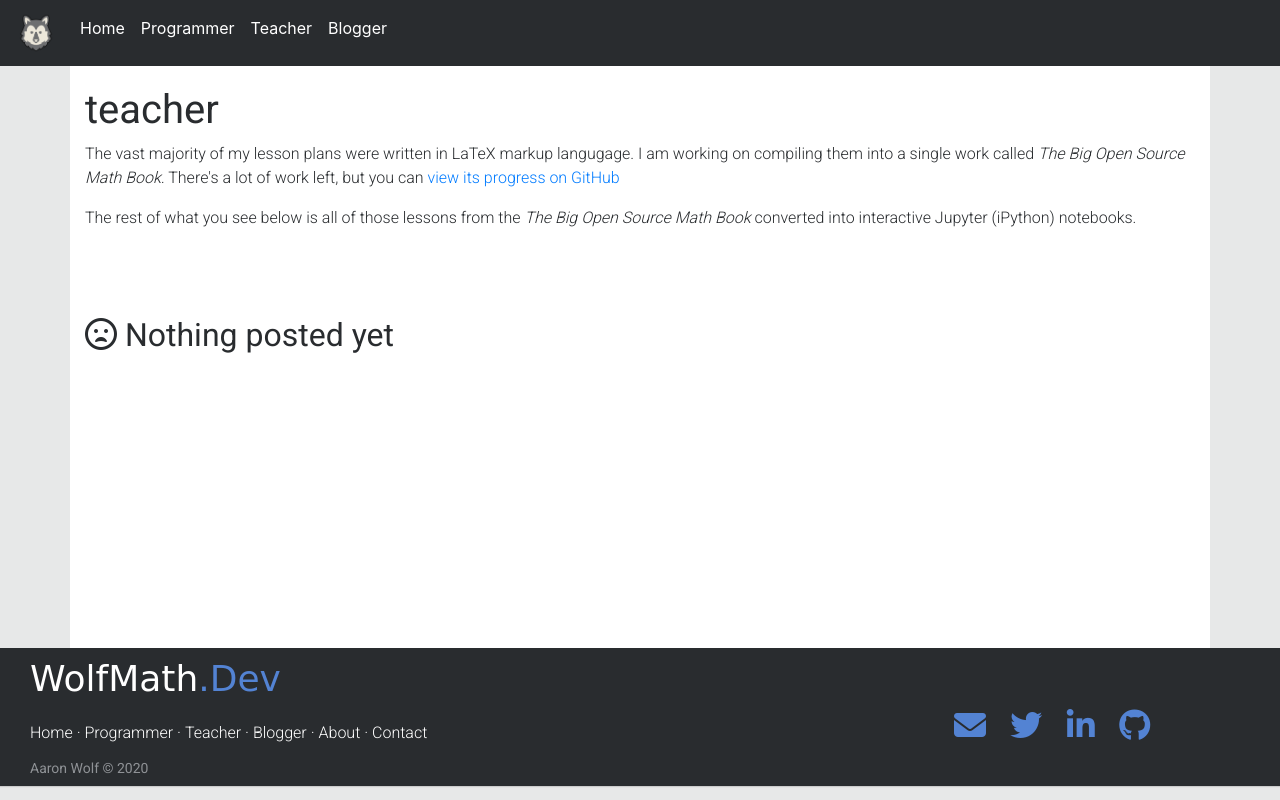
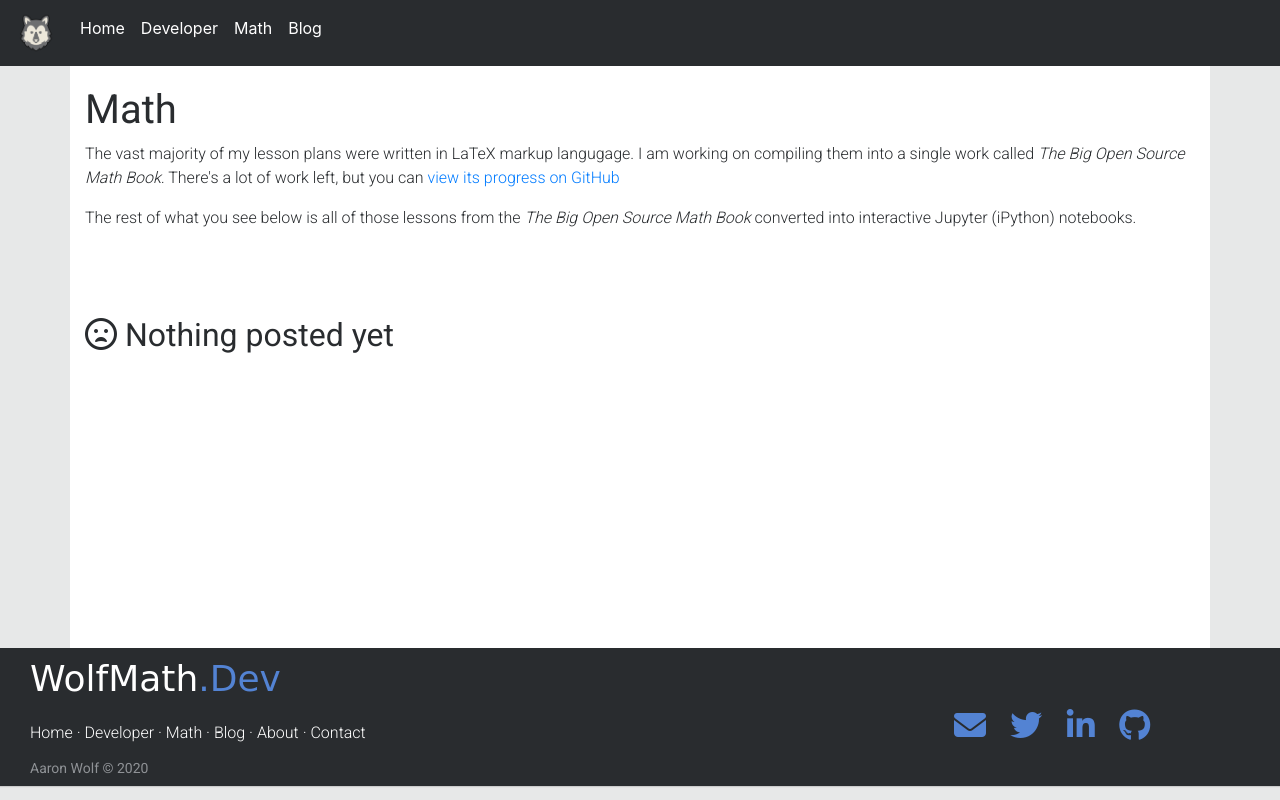
Before and after one commit to wolfpackdevs/wolfmathdev, a Django app: page /teach/ in a window 1280 px wide. Run offline with Django 3.2, Linux system fonts and the light colour scheme; data that the repository does not hold is empty; some libraries are stand-ins or nearby versions.

Commit message:
images and styling

```diff
--- a/static/css/main.css
+++ b/static/css/main.css
@@ -70,6 +70,8 @@ a {
 
 .h-100:hover h4, .h-100:hover p {
   color: #14213d !important;
+  transform: scale(1.2);
+  transition: 0.2s;
 }
 
 /* Navbar */
--- a/teach/templates/teach/index.html
+++ b/teach/templates/teach/index.html
@@ -2,7 +2,7 @@
 {% load static %}
 
 {% block content %}
-  <h1>teacher</h1>
+  <h1>Math</h1>
 
   <p>The vast majority of my lesson plans were written in LaTeX markup langugage. I am working on compiling them into
   a single work called <em>The Big Open Source Math Book.</em> There's a lot of work left, but you can
--- a/templates/base.html
+++ b/templates/base.html
@@ -28,9 +28,9 @@
             <img src="{% static '/img/wolf-logo_D5.png' %}" width="40" alt="">
           </a>
           <a class="nav-item nav-link active" href="{% url 'home' %}">Home <span class="sr-only">(current)</span></a>
-          <a class="nav-item nav-link" href="{% url 'projects' %}">Programmer</a>
-          <a class="nav-item nav-link" href="{% url 'teach' %}">Teacher</a>
-          <a class="nav-item nav-link" href="{% url 'blog' %}">Blogger</a>
+          <a class="nav-item nav-link" href="{% url 'projects' %}">Developer</a>
+          <a class="nav-item nav-link" href="{% url 'teach' %}">Math</a>
+          <a class="nav-item nav-link" href="{% url 'blog' %}">Blog</a>
         </div>
       </div>
     </nav>
@@ -47,9 +47,9 @@
         <h3>WolfMath<span>.Dev</span></h3>
         <p class="footer-links">
           <a href="{% url 'home' %}">Home</a> ·
-          <a href="{% url 'projects' %}">Programmer</a> ·
-          <a href="{% url 'teach' %}">Teacher</a> ·
-          <a href="{% url 'blog' %}">Blogger</a> ·
+          <a href="{% url 'projects' %}">Developer</a> ·
+          <a href="{% url 'teach' %}">Math</a> ·
+          <a href="{% url 'blog' %}">Blog</a> ·
           <a href="#">About</a> ·
           <a href="#">Contact</a>
         </p>
--- a/templates/home.html
+++ b/templates/home.html
@@ -10,9 +10,9 @@
     <div class="col-md-4">
       <a href="{% url 'projects' %}">
         <div class="card h-100 border-0" style="width: 18rem;">
-          <img class="card-img-top" src="{% static '/img/wolf-logo_D7.png' %}" alt="Programmer" height="66%">
+          <img class="card-img-top" src="{% static '/img/wolf-head_small.png' %}" alt="Programmer" height="66%">
           <div class="card-body">
-            <h4 class="card-title">Developer</h4>
+            <h4 class="card-title">Web Developer</h4>
             <p class="card-text">Hire Me.</p>
           </div>
         </div>
```
Also changed, not shown: static/img/wolf-head_small.png.
